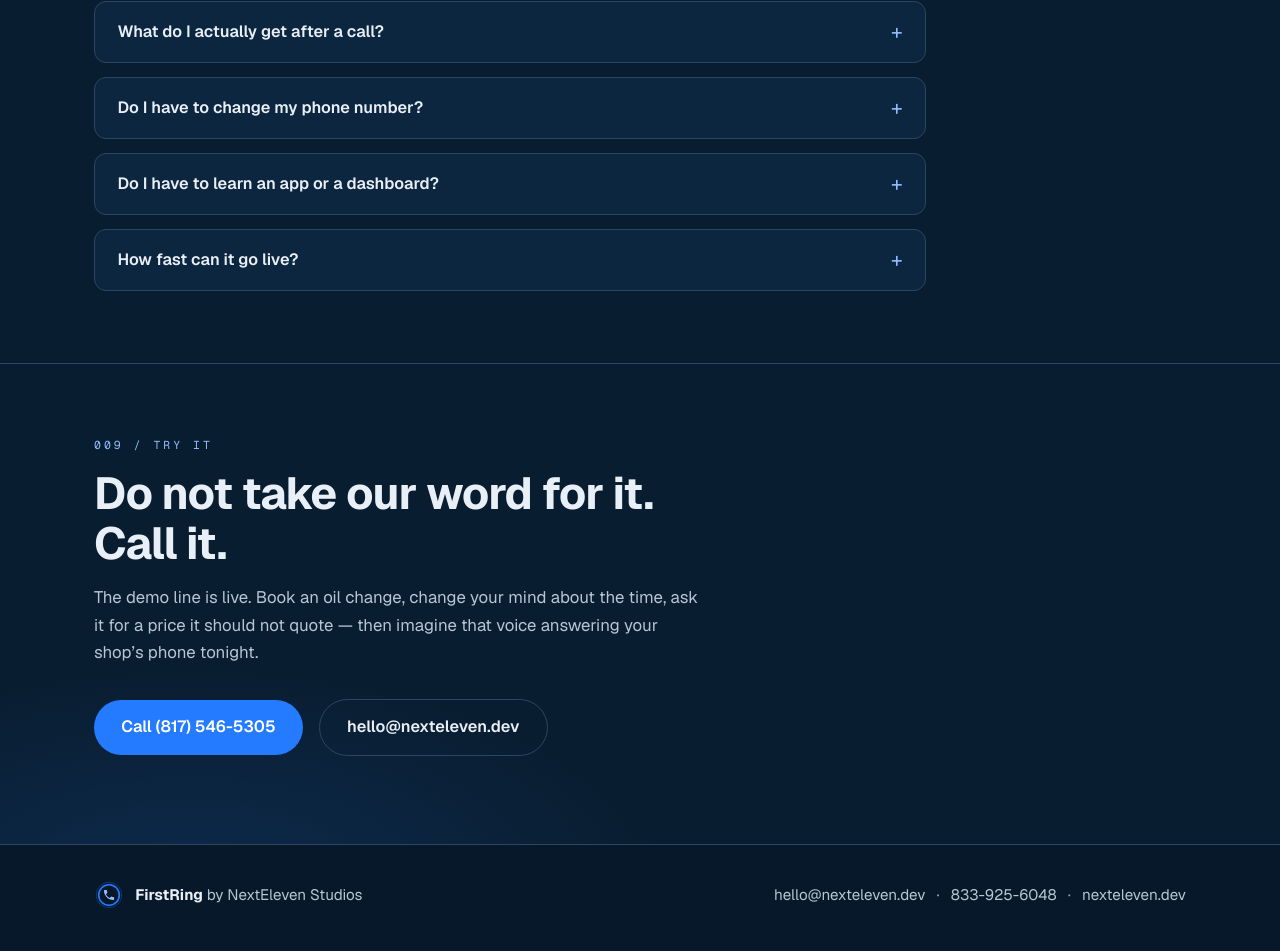
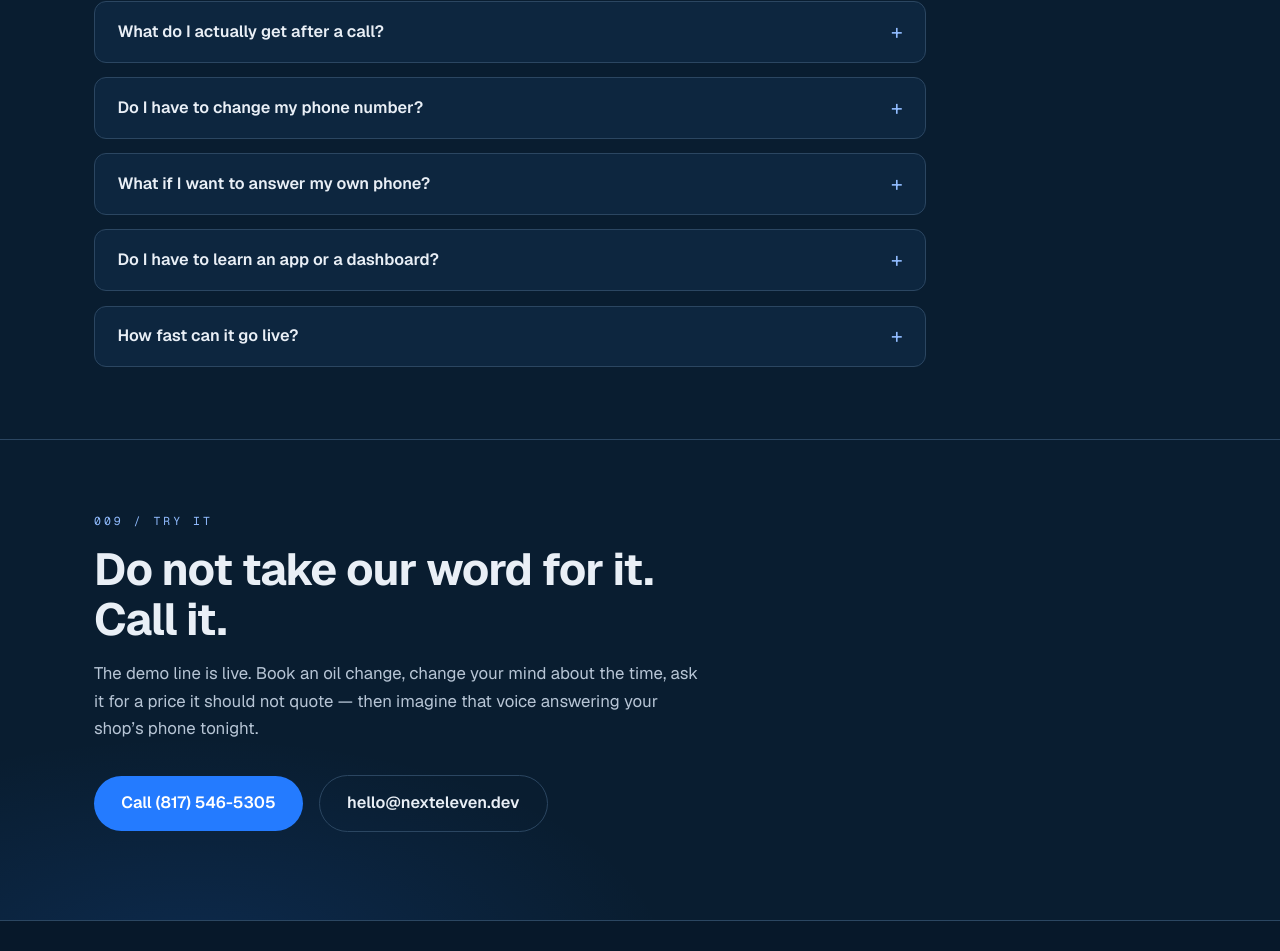
Before and after one commit to seanebones-lang/nexteleven-web, a Next.js app: page /frontdesk in a window 1280 px wide. Shown: the part 7871-8822 px from the top of the page. Built offline with nearby package versions, Linux system fonts and the light colour scheme.

Commit message:
FirstRing audit fix (Sean-raised FAQ gap): add FAQ 'What if I want to answer my own phone?' — FirstRing only answers the calls routed to it (every call / missed only / after hours); forwarding schedule configured at setup

```diff
--- a/src/app/frontdesk/page.tsx
+++ b/src/app/frontdesk/page.tsx
@@ -634,6 +634,16 @@ export default function FrontDeskPage() {
               </p>
             </details>
             <details className={styles.faqItem}>
+              <summary>What if I want to answer my own phone?</summary>
+              <p className={styles.faqAnswer}>
+                Then you do. FirstRing only answers the calls you route to it: every call, only
+                the ones you&rsquo;d otherwise miss, or after hours when you&rsquo;re closed.
+                Plenty of shops answer their own phone all day and let FirstRing catch the
+                overflow and the nights. The schedule lives in the forwarding setup, and we
+                configure it with you at setup.
+              </p>
+            </details>
+            <details className={styles.faqItem}>
               <summary>Do I have to learn an app or a dashboard?</summary>
               <p className={styles.faqAnswer}>
                 No. FirstRing is a managed service — we set it up, tune it, and keep it running.
```
